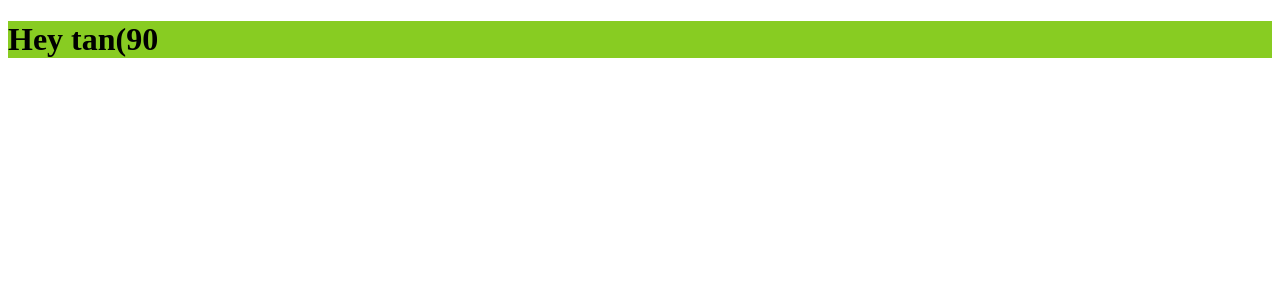
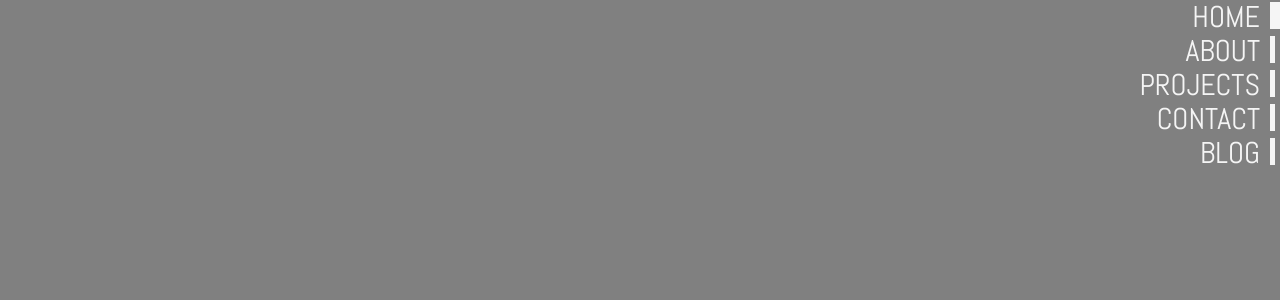
Before and after one commit to tan-90/Portfolio, a React app: page / in a window 1280 px wide. Shown: the top 300 px of the page. Built offline with nearby package versions, Linux system fonts and the light colour scheme.

Commit message:
Add app component and nav menu with selectable links.

```diff
--- a/package.json
+++ b/package.json
@@ -37,9 +37,7 @@
     "webpack-dev-server": "^3.1.5"
   },
   "dependencies": {
-    "postcss-loader": "^3.0.0",
     "react": "^16.4.2",
-    "react-css-modules": "^4.7.6",
     "react-dom": "^16.4.2"
   }
 }
--- a/src/component/Hey.jsx
+++ /dev/null
@@ -1,14 +0,0 @@
-import React from 'react';
-import style from './Hey.scss';
-
-export default class Hey extends React.Component
-{
-    render()
-    {
-        return(
-            <div id="Hey">
-                <h1 className={style.header}>Hey {this.props.name}</h1>
-            </div>
-        );
-    }
-}
--- a/src/component/Hey.scss
+++ /dev/null
@@ -1,5 +0,0 @@
-$background: #8c2;
-
-.header {
-    background-color: $background;
-}
--- /dev/null
+++ b/src/component/NavLink.jsx
@@ -0,0 +1,64 @@
+import React from 'react';
+
+import Style from './NavLink.scss';
+
+export default class NavLink extends React.Component
+{
+    constructor(props)
+    {
+        super(props);
+
+        this.state = {
+            hover: false
+        };
+
+        this.handleMouseEnter = this.handleMouseEnter.bind(this);
+        this.handleMouseLeave = this.handleMouseLeave.bind(this);
+        this.handleClick = this.handleClick.bind(this);
+    }
+
+    handleMouseEnter(event)
+    {
+        this.setState({
+            hover: true
+        });
+    }
+
+    handleMouseLeave(event)
+    {
+        this.setState({
+            hover: false
+        });
+    }
+
+    handleClick(event)
+    {
+        this.props.handleClick(event, this.props.name);
+    }
+
+    getBulletClasses()
+    {
+        return [
+            Style.bullet,
+            this.state.hover ? Style.bulletHover : '',
+            (this.props.selected == this.props.name) ? Style.bulletSelected : ''
+        ].join(' ');
+    }
+
+    render()
+    {
+        return (
+            <div className={Style.container}>
+                <div className={this.getBulletClasses()}></div>
+                <div
+                    onMouseEnter={this.handleMouseEnter}
+                    onMouseLeave={this.handleMouseLeave}
+                    onClick={this.handleClick}
+                    className={Style.text}
+                >
+                    {this.props.name}
+                </div>
+            </div>
+        );
+    }
+}
--- /dev/null
+++ b/src/component/NavLink.scss
@@ -0,0 +1,44 @@
+$defaultColor: whitesmoke;
+$fontSize: 30px;
+
+.container {
+    padding-top: 2px;
+    padding-bottom: 2px;
+}
+
+.text {
+    float: right;
+
+    cursor: pointer;
+
+    font-family: 'Abel', sans-serif;
+    font-size: $fontSize;
+    line-height: $fontSize;
+    color: $defaultColor;
+}
+
+.bullet {
+    position: relative;
+    float: right;
+
+    margin-left: 15px;
+
+    width: 5px;
+    height: $fontSize * 0.9;
+
+    right: 5px;
+
+    background-color: $defaultColor;
+}
+
+.bulletHover {
+    width: 8px;
+    right: 2px;
+    margin-left: 12px;
+}
+
+.bulletSelected {
+    width: 10px;
+    right: 0px;
+    margin-left: 10px;
+}
--- /dev/null
+++ b/src/component/NavMenu.jsx
@@ -0,0 +1,59 @@
+import React from 'react';
+
+import Style from './NavMenu.scss';
+
+import NavLink from './NavLink'
+
+export default class NavMenu extends React.Component
+{
+    constructor(props)
+    {
+        super(props);
+
+        this.state = {
+            selected: 'HOME'
+        }
+
+        this.handleLinkClick = this.handleLinkClick.bind(this);
+    }
+
+    handleLinkClick(event, name)
+    {
+        this.setState({
+            selected: name
+        });
+    }
+
+    render()
+    {
+        return (
+            <div className={Style.container}>
+                <NavLink
+                    handleClick={this.handleLinkClick}
+                    selected={this.state.selected}
+                    name='HOME'
+                />
+                <NavLink
+                    handleClick={this.handleLinkClick}
+                    selected={this.state.selected}
+                    name='ABOUT'
+                />
+                <NavLink
+                    handleClick={this.handleLinkClick}
+                    selected={this.state.selected}
+                    name='PROJECTS'
+                />
+                <NavLink
+                    handleClick={this.handleLinkClick}
+                    selected={this.state.selected}
+                    name='CONTACT'
+                />
+                <NavLink
+                    handleClick={this.handleLinkClick}
+                    selected={this.state.selected}
+                    name='BLOG'
+                />
+            </div>
+        );
+    }
+}
--- /dev/null
+++ b/src/component/NavMenu.scss
@@ -0,0 +1,4 @@
+.container {
+    display: flex;
+    flex-direction: column;
+}
--- a/src/index.html
+++ b/src/index.html
@@ -5,6 +5,7 @@
     <meta charset="UTF-8" />
     <title>tan(90</title>
 
+    <link href="https://fonts.googleapis.com/css?family=Abel" rel="stylesheet">
 </head>
 
 <body>
--- a/src/index.jsx
+++ b/src/index.jsx
@@ -1,8 +1,23 @@
+import React from 'react';
 import ReactDOM from 'react-dom';
 
-import Hey from './component/Hey';
+import style from './index.scss'
+
+import NavMenu from './component/NavMenu';
+
+class App extends React.Component
+{
+render()
+    {
+        return (
+            <div id="appContainer" className={style.appContainer}>
+                <NavMenu/>
+            </div>
+        )
+    }
+}
 
 ReactDOM.render(
-    <Hey name="tan(90"/>,
+    <App/>,
     document.getElementById('app')
 );
--- /dev/null
+++ b/src/index.scss
@@ -0,0 +1,6 @@
+html, body
+{
+    margin: 0;
+
+    background-color: gray;
+}
--- a/webpack.config.js
+++ b/webpack.config.js
@@ -2,7 +2,8 @@ var path = require('path');
 var CopyWebpackPlugin = require('copy-webpack-plugin');
 
 var copyPlugin = new CopyWebpackPlugin([
-    './src/index.html'
+    './src/index.html',
+    {from: './src/assets', to: 'assets'}
 ]);
 
 module.exports = {
@@ -48,7 +49,7 @@ module.exports = {
                     },
                     'sass-loader'
                 ]
-            },
+            }
         ]
     },
     plugins: [
```
Also changed, not shown: 1 other file (tests, documents, lock files or other folders).
